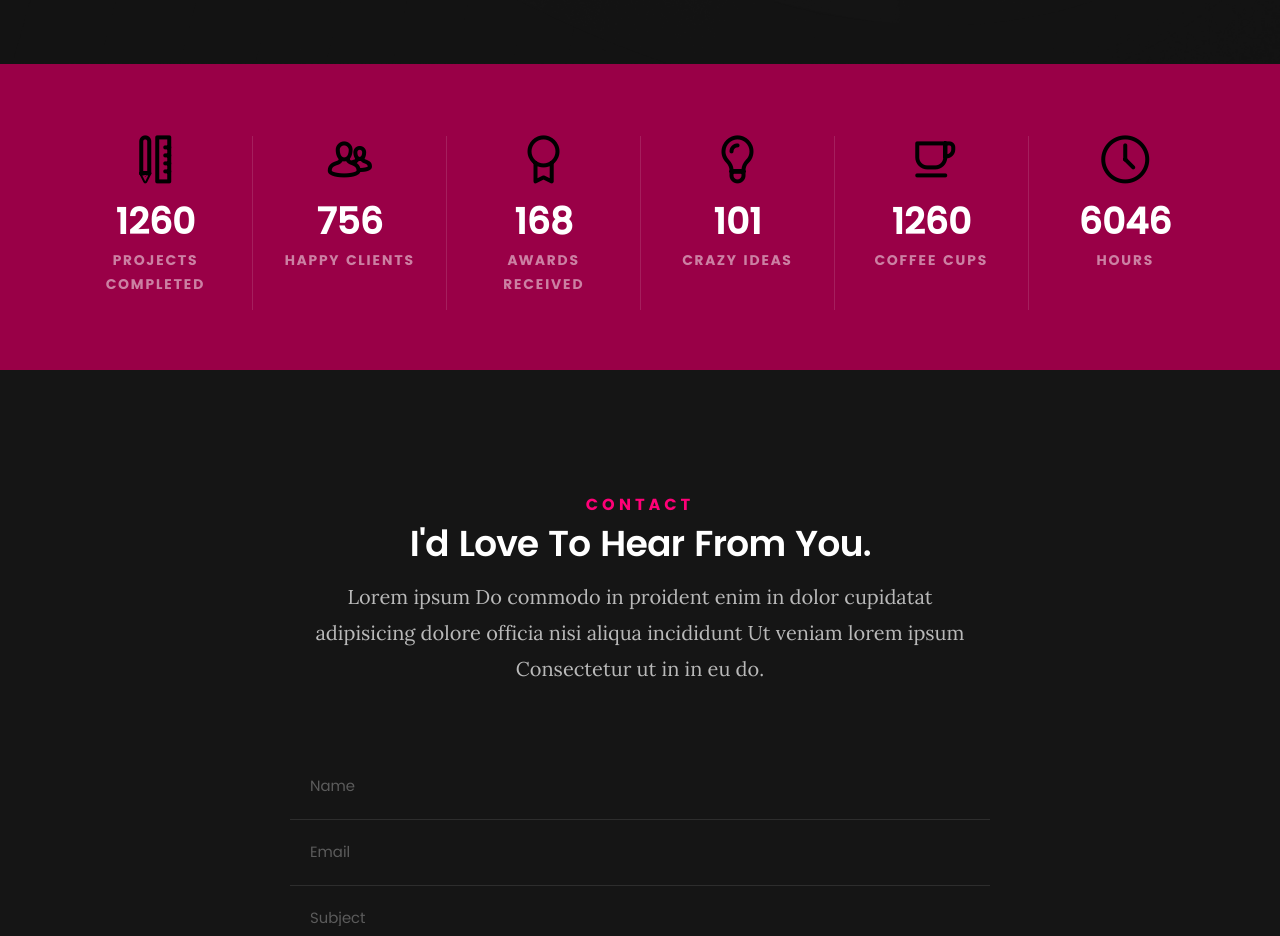
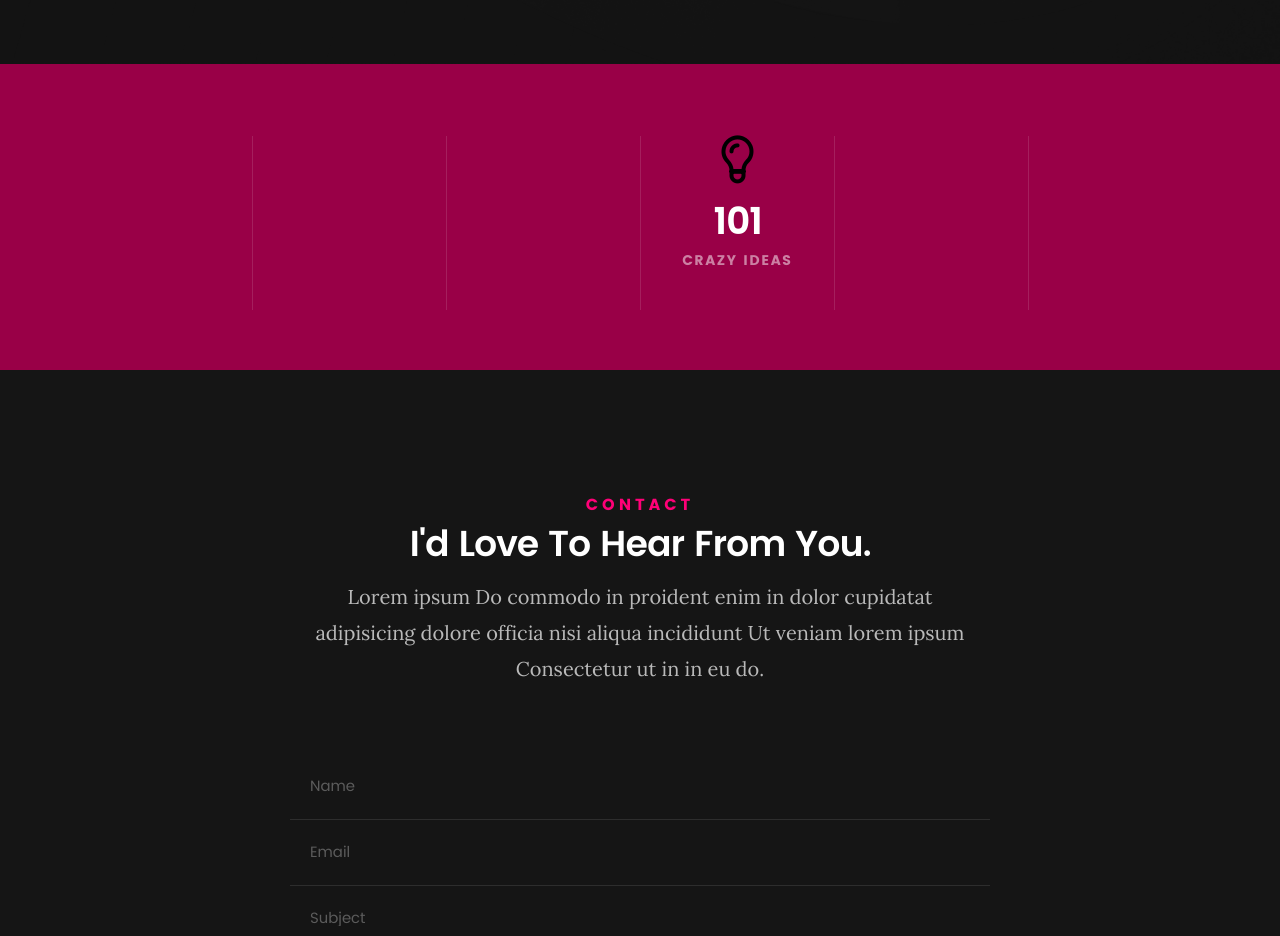
Before and after one commit to NHIK-BetaSciroccoMrx/NHIK-BetaSciroccoMrx.github.io, a plain HTML site: page index.html in a window 1280 px wide. Shown: the part 6700-7636 px from the top of the page. Drawn offline with Linux system fonts and the light colour scheme; files whose address does not match are found by name.

Commit message:
Add files via upload

```diff
--- a/index.html
+++ b/index.html
@@ -705,49 +705,15 @@
 
 					<div class="bgrid stat">
 
-						<div class="icon-part">
-							<i class="icon-pencil-ruler"></i>
-						</div>
-
-						<h3 class="stat-count">
-							1500
-						</h3>
-
-						<h5 class="stat-title">
-							Projects Completed
-						</h5>
 
 					</div> <!-- /stat -->
 
 					<div class="bgrid stat">
 
-						<div class="icon-part">
-							<i class="icon-users"></i>
-						</div>
-
-						<h3 class="stat-count">
-							900
-						</h3>
-
-						<h5 class="stat-title">
-							Happy Clients
-						</h5>
 
 					</div> <!-- /stat -->
 
 					<div class="bgrid stat">
-
-						<div class="icon-part">
-							<i class="icon-badge"></i>
-						</div>
-
-						<h3 class="stat-count">
-							200
-						</h3>
-
-						<h5 class="stat-title">
-							Awards Received
-						</h5>
 
 					</div> <!-- /stat -->
 
@@ -769,33 +735,9 @@
 
 					<div class="bgrid stat">
 
-						<div class="icon-part">
-							<i class="icon-cup"></i>
-						</div>
-
-						<h3 class="stat-count">
-							1500
-						</h3>
-
-						<h5 class="stat-title">
-							Coffee Cups
-						</h5>
-
 					</div> <!-- /stat -->
 
 					<div class="bgrid stat">
-
-						<div class="icon-part">
-							<i class="icon-clock"></i>
-						</div>
-
-						<h3 class="stat-count">
-							7200
-						</h3>
-
-						<h5 class="stat-title">
-							Hours
-						</h5>
 
 					</div> <!-- /stat -->
 
```
